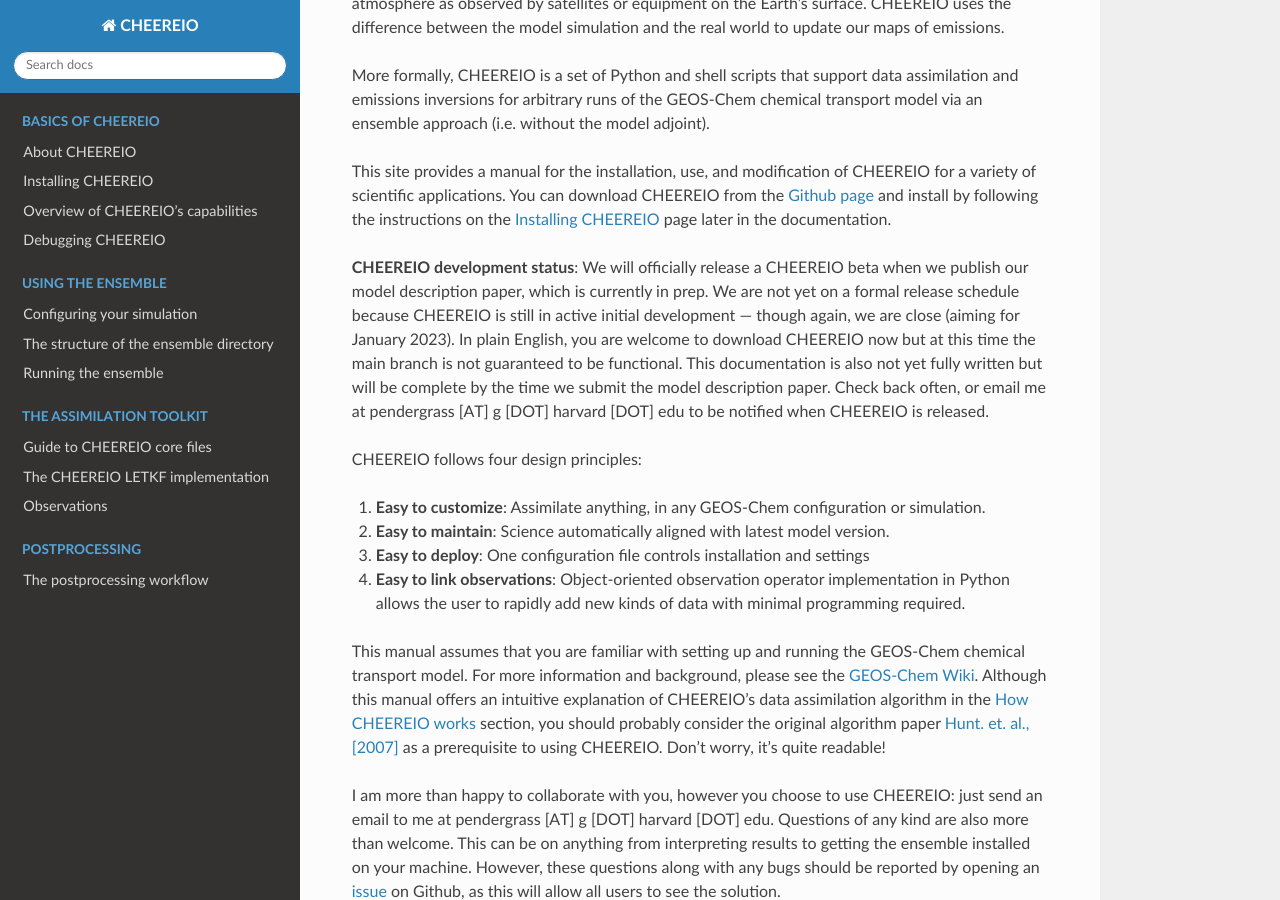
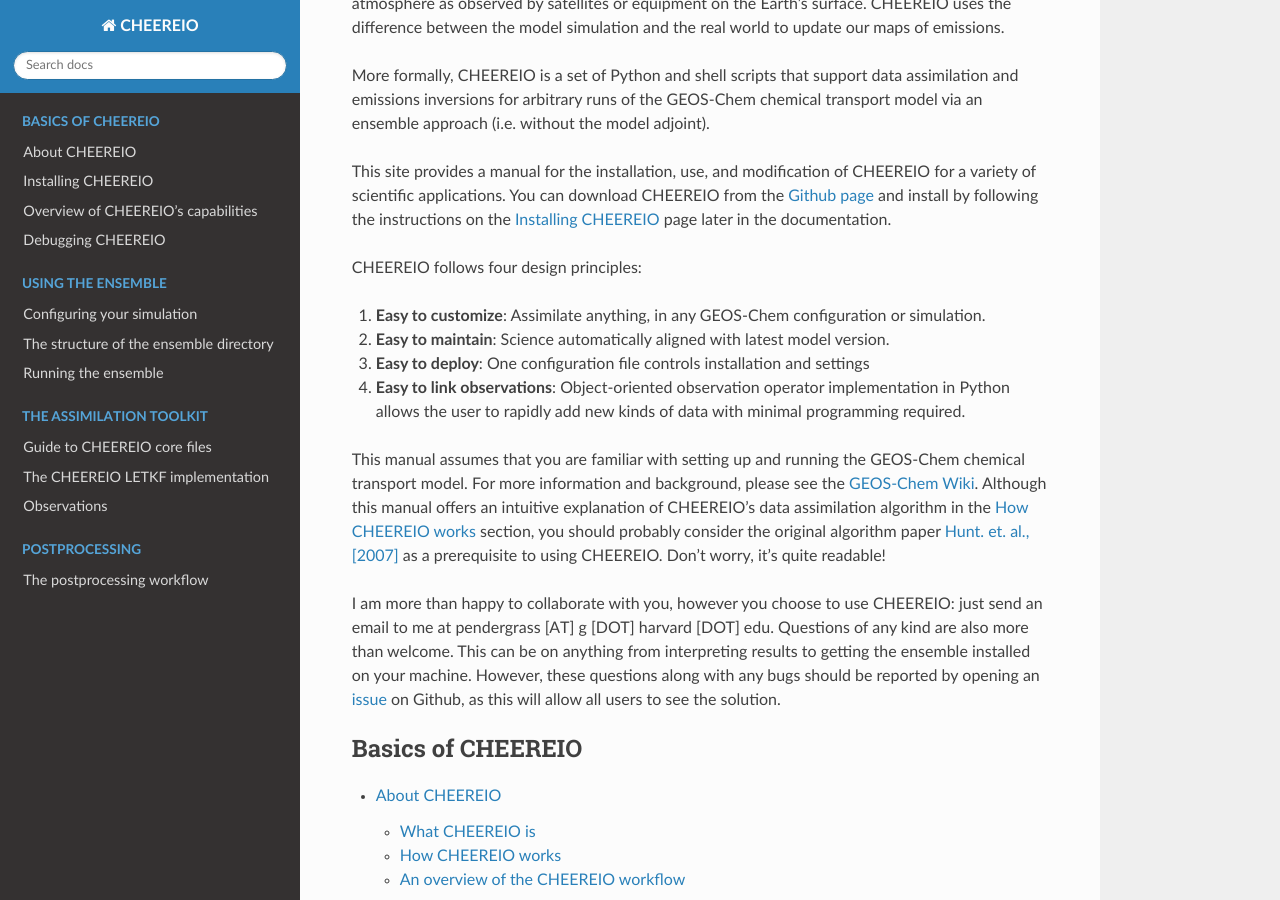
Before and after one commit to drewpendergrass/CHEEREIO, a Sphinx documentation site: the page built from docs/index.rst, in a window 1280 px wide and 900 px high, scrolled down 336 px. Built offline with Sphinx 7.4.7 and the Read the Docs theme 2.0.0, drawn with Linux system fonts in a browser that asks for light colours.

Commit message:
Update index.rst

```diff
--- a/docs/index.rst
+++ b/docs/index.rst
@@ -11,8 +11,6 @@ Welcome to the **CHEEREIO** website and documentation! The GEOS-Chem CHEmistry a
 More formally, CHEEREIO is a set of Python and shell scripts that support data assimilation and emissions inversions for arbitrary runs of the GEOS-Chem chemical transport model via an ensemble approach (i.e. without the model adjoint).
 
 This site provides a manual for the installation, use, and modification of CHEEREIO for a variety of scientific applications. You can download CHEEREIO from the `Github page <https://github.com/drewpendergrass/CHEEREIO/>`__ and install by following the instructions on the :ref:`Installation` page later in the documentation.
-
-**CHEEREIO development status**: We will officially release a CHEEREIO beta when we publish our model description paper, which is currently in prep. We are not yet on a formal release schedule because CHEEREIO is still in active initial development --- though again, we are close (aiming for January 2023). In plain English, you are welcome to download CHEEREIO now but at this time the main branch is not guaranteed to be functional. This documentation is also not yet fully written but will be complete by the time we submit the model description paper. Check back often, or email me at pendergrass [AT] g [DOT] harvard [DOT] edu to be notified when CHEEREIO is released.
 
 CHEEREIO follows four design principles:
 
```
